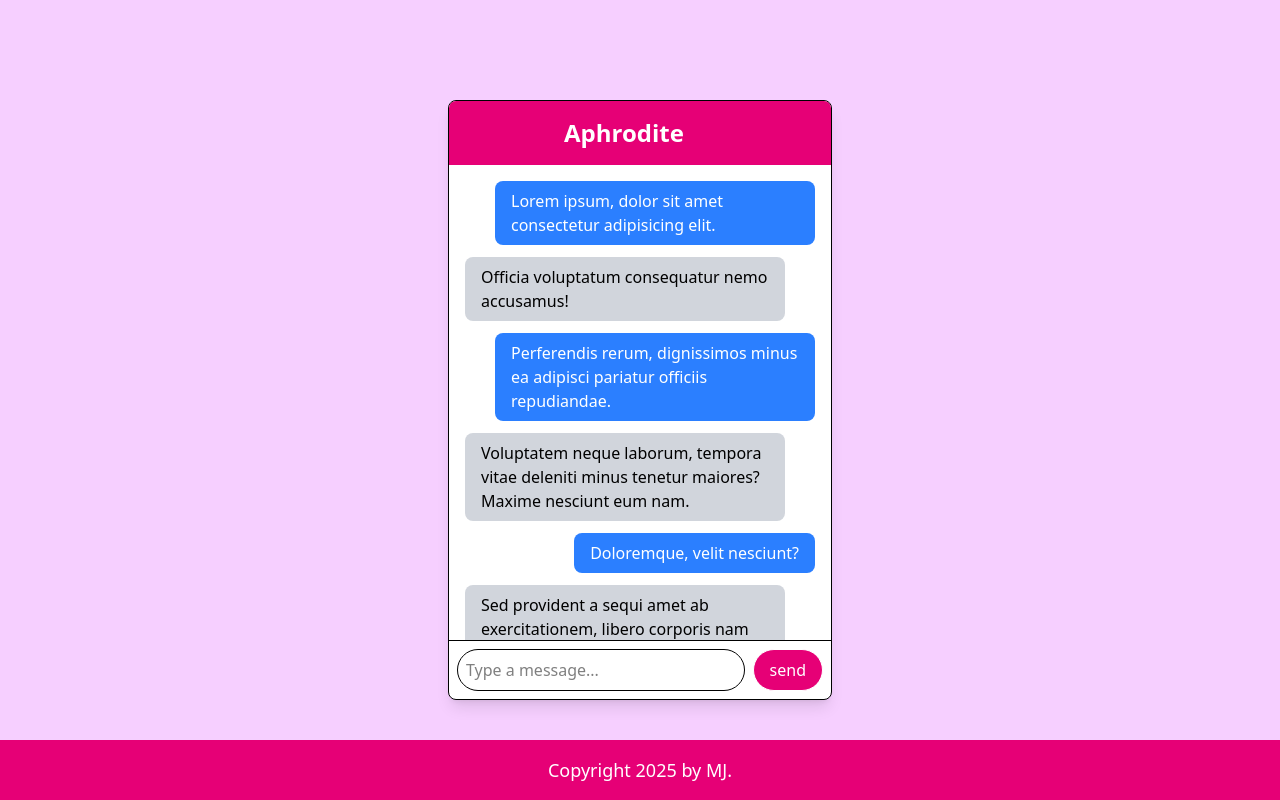
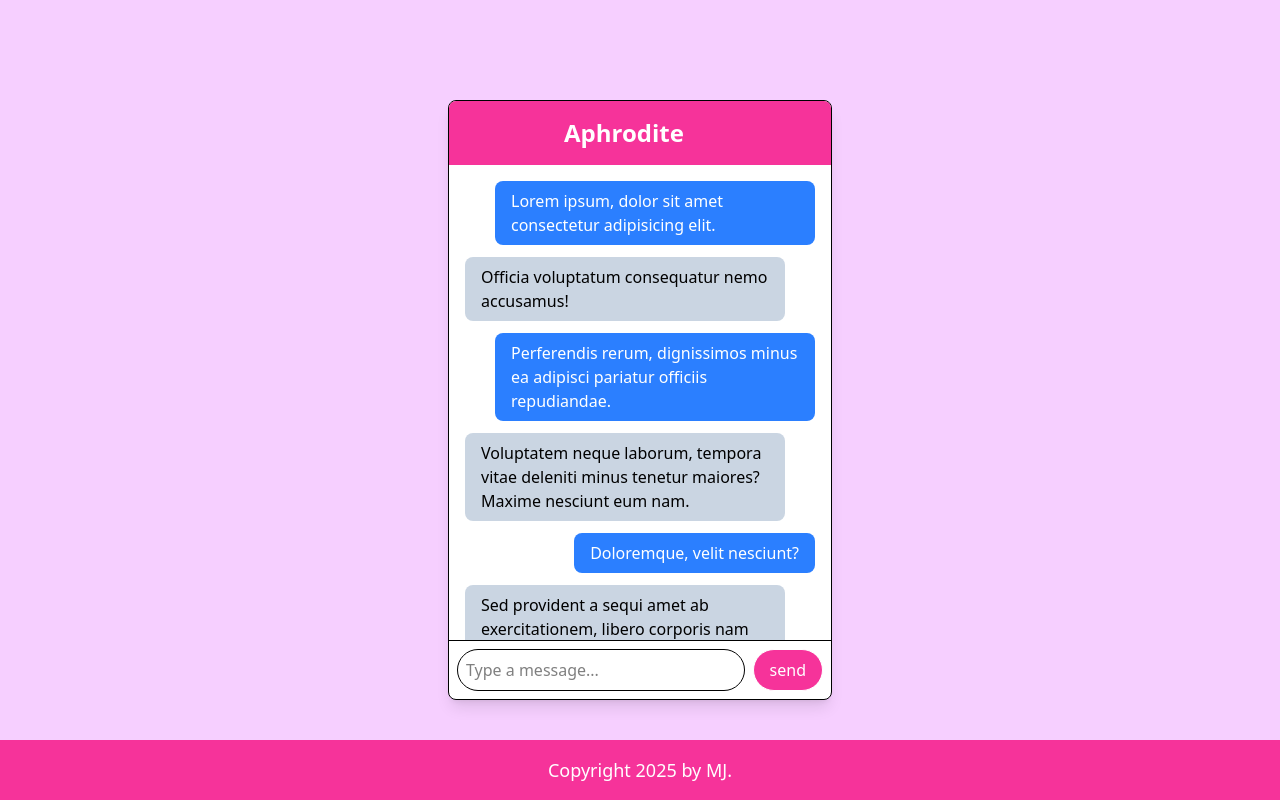
Before and after one commit to MUMEi-28/Aphrodite-AI, a React (Vite) app: page / in a window 1280 px wide. Built offline with nearby package versions, Linux system fonts and the light colour scheme; some icons are missing.

Commit message:
Components ng message reply at send message ( :

```diff
--- a/src/App.jsx
+++ b/src/App.jsx
@@ -1,5 +1,8 @@
 import './App.css'
 import 'boxicons'
+import Message from './components/Message'
+import Reply from './components/Reply'
+import SendMessage from './components/SendMessage'
 
 
 function App()
@@ -9,68 +12,29 @@ function App()
     <div className='absolute min-w-screen bg-fuchsia-200 min-h-screen flex flex-col items-center justify-center'>
 
       <section className="border bg-white w-96 h-[600px] flex flex-col shadow-lg rounded-lg overflow-hidden">
-        <header className="bg-pink-600 text-white p-4 flex items-center justify-center text-2xl font-bold">
+        <header className="bg-pink-500 text-white p-4 flex items-center justify-center text-2xl font-bold">
           <h1>Aphrodite</h1>
           <box-icon name="bot" className="ml-2"></box-icon>
         </header>
 
         <main className='flex flex-col flex-grow p-4 overflow-y-auto space-y-3'>
-          <div className='flex justify-end'> {/* THIS IS USER MESSAGE [MAKE IT COMPONENT LATER] */}
-            <div className='bg-blue-500 text-white px-4 py-2 rounded-lg max-w-xs'>
-              <p>Lorem ipsum, dolor sit amet consectetur adipisicing elit.</p>
-            </div>
-          </div>
 
-          {/*THIS IS AI REPLY [ALSO COMPONENT LATER*/}
-          <div className='flex justify-start'>
-            <div className='bg-gray-300 text-black px-4 py-2 rounded-lg max-w-xs'>
-              <p> Officia voluptatum consequatur nemo accusamus! </p>
-            </div>
-          </div>
+          <Message text='Lorem ipsum, dolor sit amet consectetur adipisicing elit.' />
+          <Reply text='Officia voluptatum consequatur nemo accusamus!' />
 
-          <div className='flex justify-end'> {/* THIS IS USER MESSAGE [MAKE IT COMPONENT LATER] */}
-            <div className='bg-blue-500 text-white px-4 py-2 rounded-lg max-w-xs'>
-              <p>Perferendis rerum, dignissimos minus ea adipisci pariatur officiis repudiandae. </p>
-            </div>
-          </div>
+          <Message text='Perferendis rerum, dignissimos minus ea adipisci pariatur officiis repudiandae.' />
+          <Reply text='Voluptatem neque laborum, tempora vitae deleniti minus tenetur maiores? Maxime nesciunt eum nam.' />
 
-          {/*THIS IS AI REPLY [ALSO COMPONENT LATER*/}
-          <div className='flex justify-start'>
-            <div className='bg-gray-300 text-black px-4 py-2 rounded-lg max-w-xs'>
-              <p>Voluptatem neque laborum, tempora vitae deleniti minus tenetur maiores? Maxime nesciunt eum nam.</p>
-            </div>
-          </div>
-
-          <div className='flex justify-end'> {/* THIS IS USER MESSAGE [MAKE IT COMPONENT LATER] */}
-            <div className='bg-blue-500 text-white px-4 py-2 rounded-lg max-w-xs'>
-              <p> Doloremque, velit nesciunt?</p>
-            </div>
-          </div>
-
-          {/*THIS IS AI REPLY [ALSO COMPONENT LATER*/}
-          <div className='flex justify-start'>
-            <div className='bg-gray-300 text-black px-4 py-2 rounded-lg max-w-xs'>
-              <p>Sed provident a sequi amet ab exercitationem, libero corporis nam molestiae id soluta nobis voluptatibus?</p>
-            </div>
-          </div>
-
+          <Message text='Doloremque, velit nesciunt?' />
+          <Reply text='Sed provident a sequi amet ab exercitationem, libero corporis nam molestiae id soluta nobis voluptatibus?' />
 
         </main>
 
+        <SendMessage />
 
-        <form action="" className='flex flex-row items-center p-2 border-t'>
-          <input type="text"
-            className='border flex-grow p-2 rounded-full outline-none focus:ring-2 focus:ring-pink-400'
-            placeholder='Type a message...'
-          />
-
-          <input type="submit"
-            className='border ml-2 bg-pink-600 text-white px-4 py-2 rounded-full hover:bg-pink-700 transition'
-            value='send' />
-        </form>
       </section>
 
-      <footer className='absolute bottom-0 bg-pink-600 min-w-screen text-white text-lg text-center p-4'>
+      <footer className='absolute bottom-0 bg-pink-500 min-w-screen text-white text-lg text-center p-4'>
         <p>Copyright {new Date().getFullYear()} by MJ.</p>
       </footer>
 
--- /dev/null
+++ b/src/components/Message.jsx
@@ -0,0 +1,12 @@
+import React from 'react'
+
+export default function Message(props)
+{
+    return (
+        <div className='flex justify-end'>
+            <div className='bg-blue-500 text-white px-4 py-2 rounded-lg max-w-xs'>
+                <p>{props.text}</p>
+            </div>
+        </div>
+    )
+}
--- /dev/null
+++ b/src/components/Reply.jsx
@@ -0,0 +1,12 @@
+import React from 'react'
+
+export default function Reply(props)
+{
+    return (
+        < div className='flex justify-start' >
+            <div className='bg-slate-300 text-black px-4 py-2 rounded-lg max-w-xs'>
+                <p>{props.text}</p>
+            </div>
+        </div >
+    )
+}
--- /dev/null
+++ b/src/components/SendMessage.jsx
@@ -0,0 +1,17 @@
+import React from 'react'
+
+export default function SendMessage()
+{
+    return (
+        <form action="" className='flex flex-row items-center p-2 border-t'>
+            <input type="text"
+                className='border flex-grow p-2 rounded-full outline-none focus:ring-2 focus:ring-pink-400'
+                placeholder='Type a message...'
+            />
+
+            <input type="submit"
+                className='border ml-2 bg-pink-500 text-white px-4 py-2 rounded-full hover:bg-pink-700 transition'
+                value='send' />
+        </form>
+    )
+}
```
